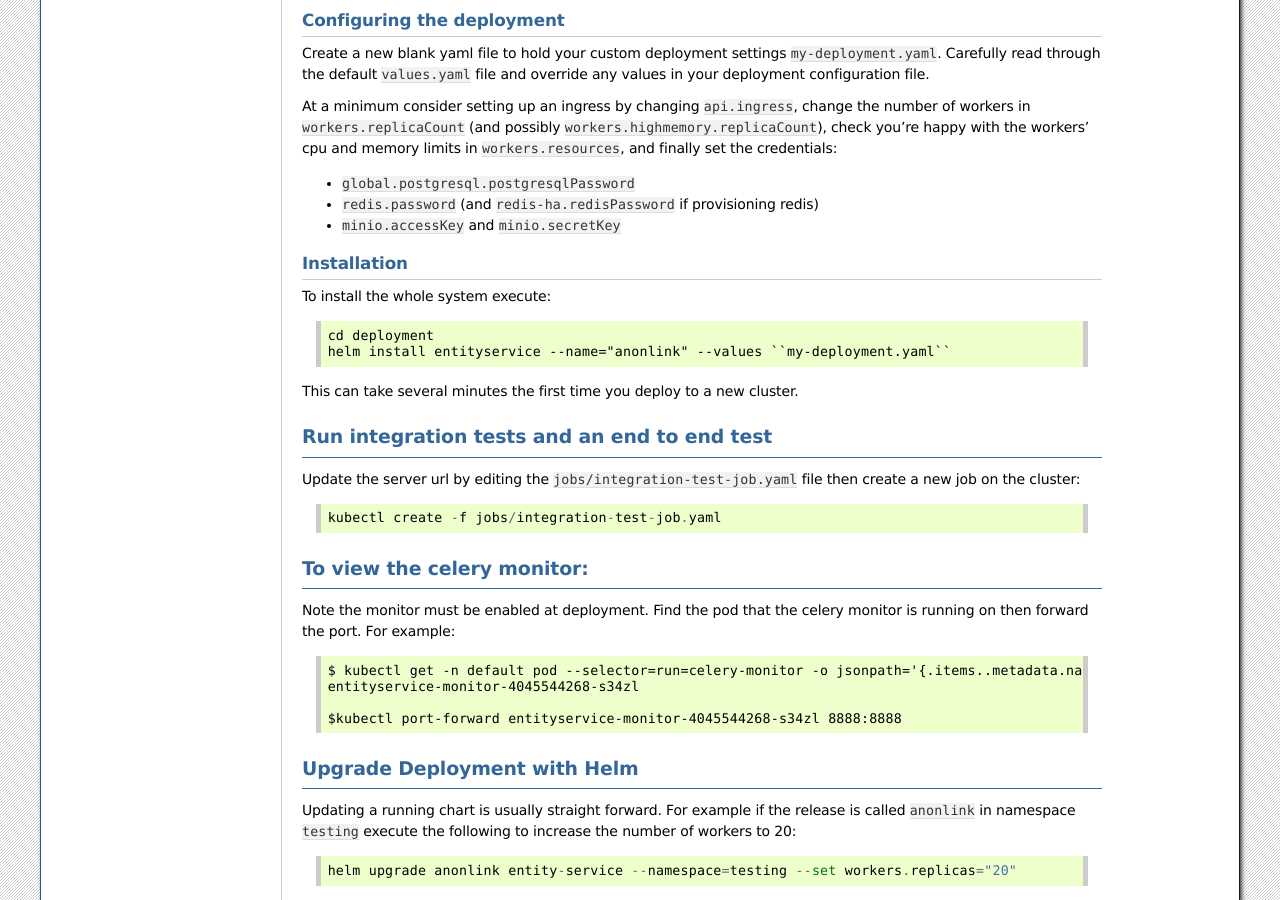
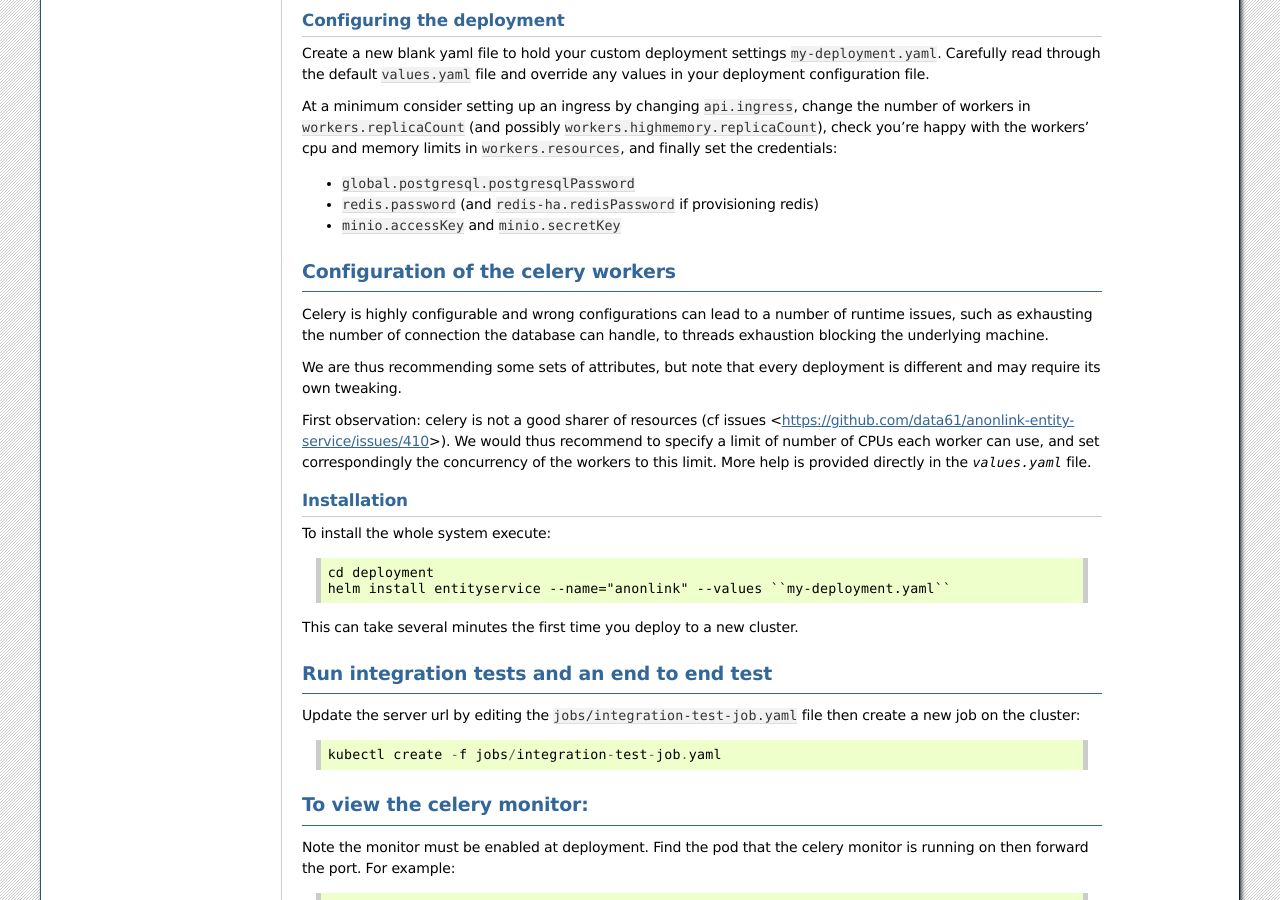
Before and after one commit to data61/anonlink-entity-service, a Sphinx documentation site: the page built from docs/production-deployment.rst, in a window 1280 px wide and 900 px high, scrolled down 1611 px. Built offline with Sphinx 7.4.7, drawn with Linux system fonts in a browser that asks for light colours; formulas are drawn with MathJax 3.

Commit message:
Not sure what we want in this documentation...

```diff
--- a/docs/production-deployment.rst
+++ b/docs/production-deployment.rst
@@ -97,6 +97,20 @@ the credentials:
 * ``global.postgresql.postgresqlPassword``
 * ``redis.password`` (and ``redis-ha.redisPassword`` if provisioning redis)
 * ``minio.accessKey`` and ``minio.secretKey``
+
+
+Configuration of the celery workers
+-----------------------------------
+
+Celery is highly configurable and wrong configurations can lead to a number of runtime issues, such as exhausting
+the number of connection the database can handle, to threads exhaustion blocking the underlying machine.
+
+We are thus recommending some sets of attributes, but note that every deployment is different and may require its
+own tweaking.
+
+First observation: celery is not a good sharer of resources (cf issues <https://github.com/data61/anonlink-entity-service/issues/410>).
+We would thus recommend to specify a limit of number of CPUs each worker can use, and set correspondingly the concurrency of the workers
+to this limit. More help is provided directly in the `values.yaml` file.
 
 
 Installation
```
